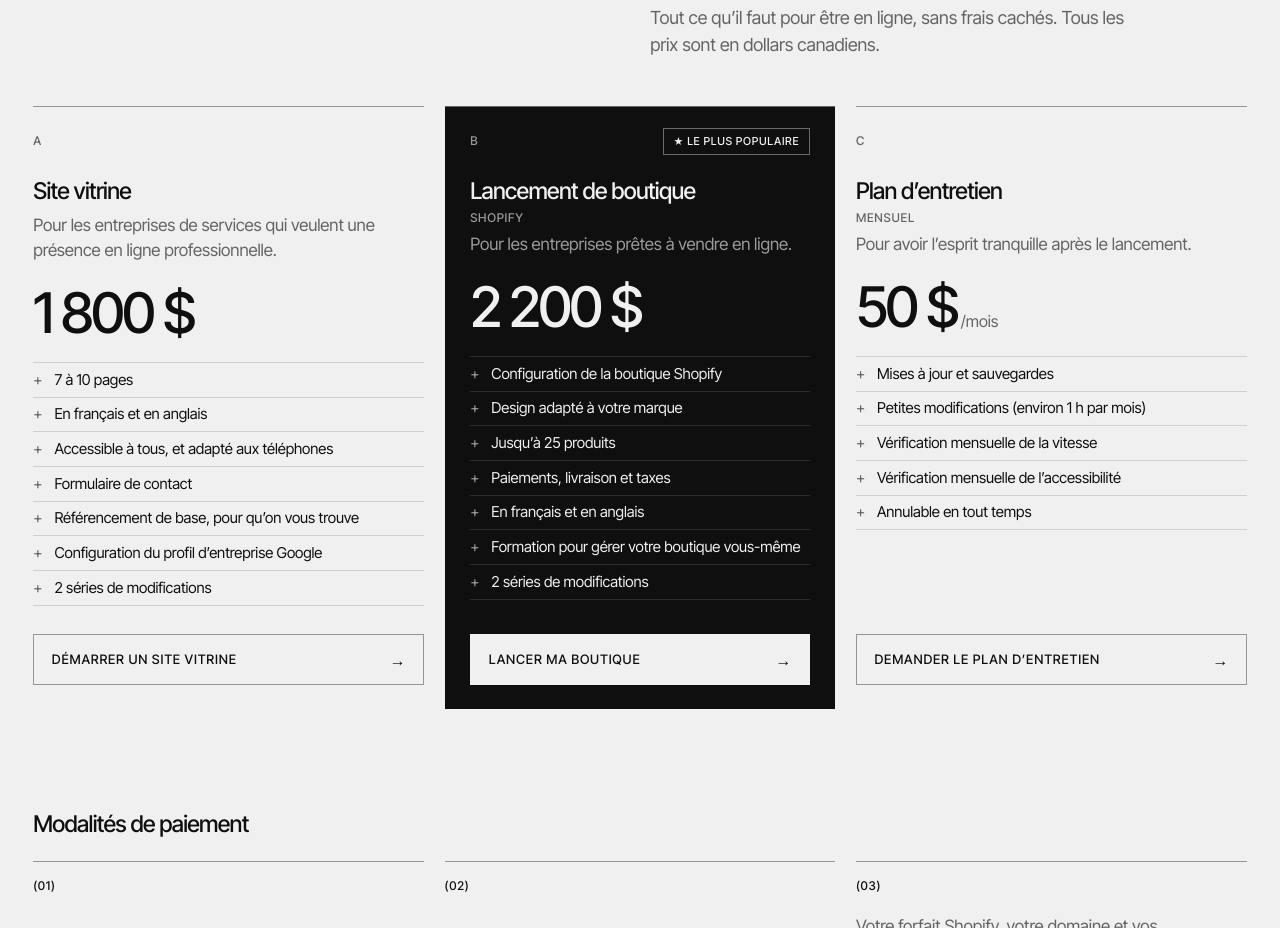
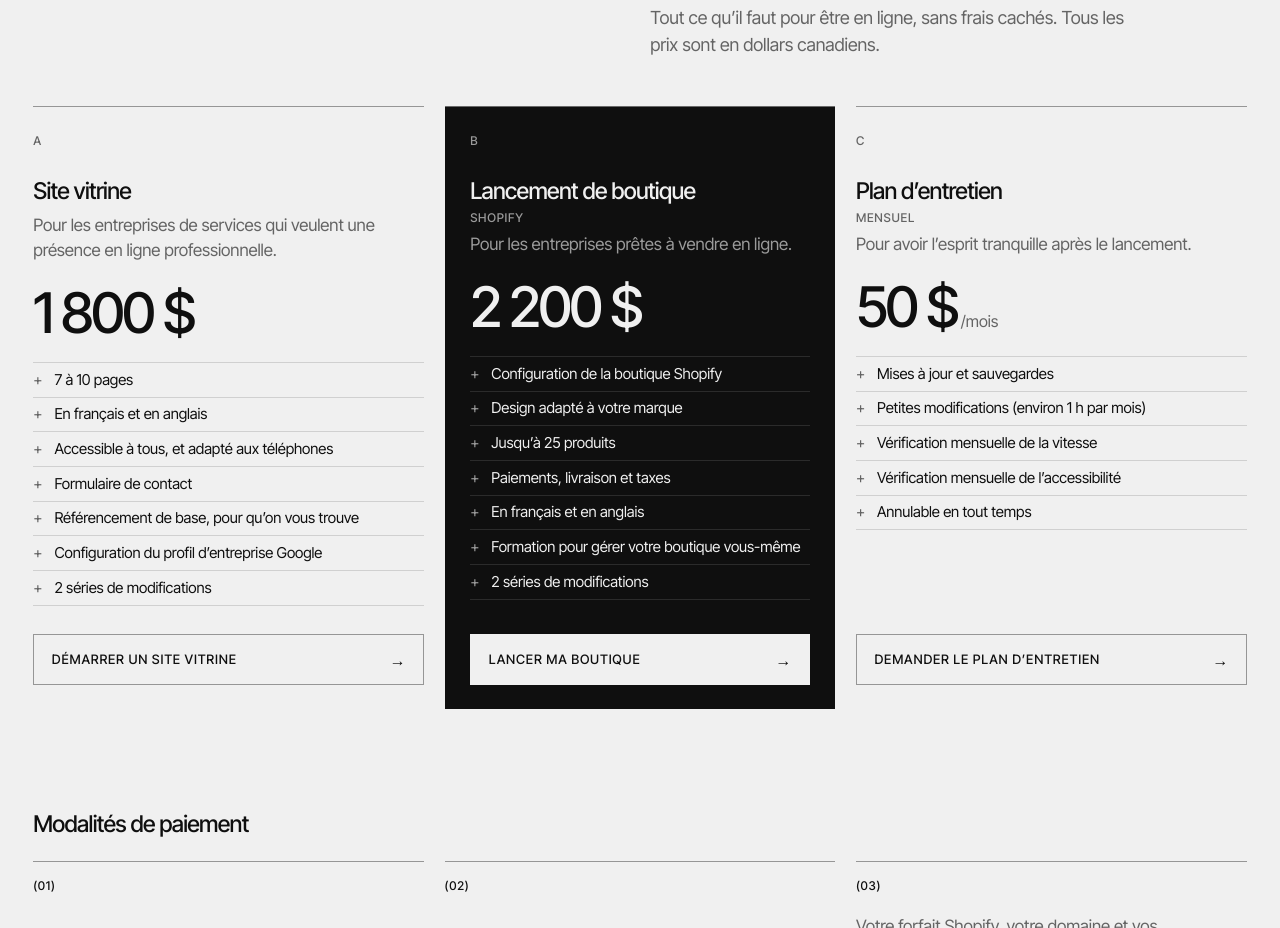
Before and after one commit to IanBedard/ianbedard, a plain HTML site: page fr/index.html in a window 1280 px wide. Shown: the part 8100-9028 px from the top of the page. Drawn offline with Linux system fonts and the light colour scheme.

Commit message:
removed the popularity tag

```diff
--- a/fr/index.html
+++ b/fr/index.html
@@ -229,7 +229,7 @@
           </article>
 
           <article class="price-card dark reveal">
-            <div class="tier caption"><span>B</span><span class="badge">★ Le plus populaire</span></div>
+            <div class="tier caption"><span>B</span></div>
             <h3>Lancement de boutique <small>Shopify</small></h3>
             <p class="for">Pour les entreprises prêtes à vendre en ligne.</p>
             <div class="price">2 200 $</div>
```
Also changed, not shown: index.html (+1 -1 lines).
